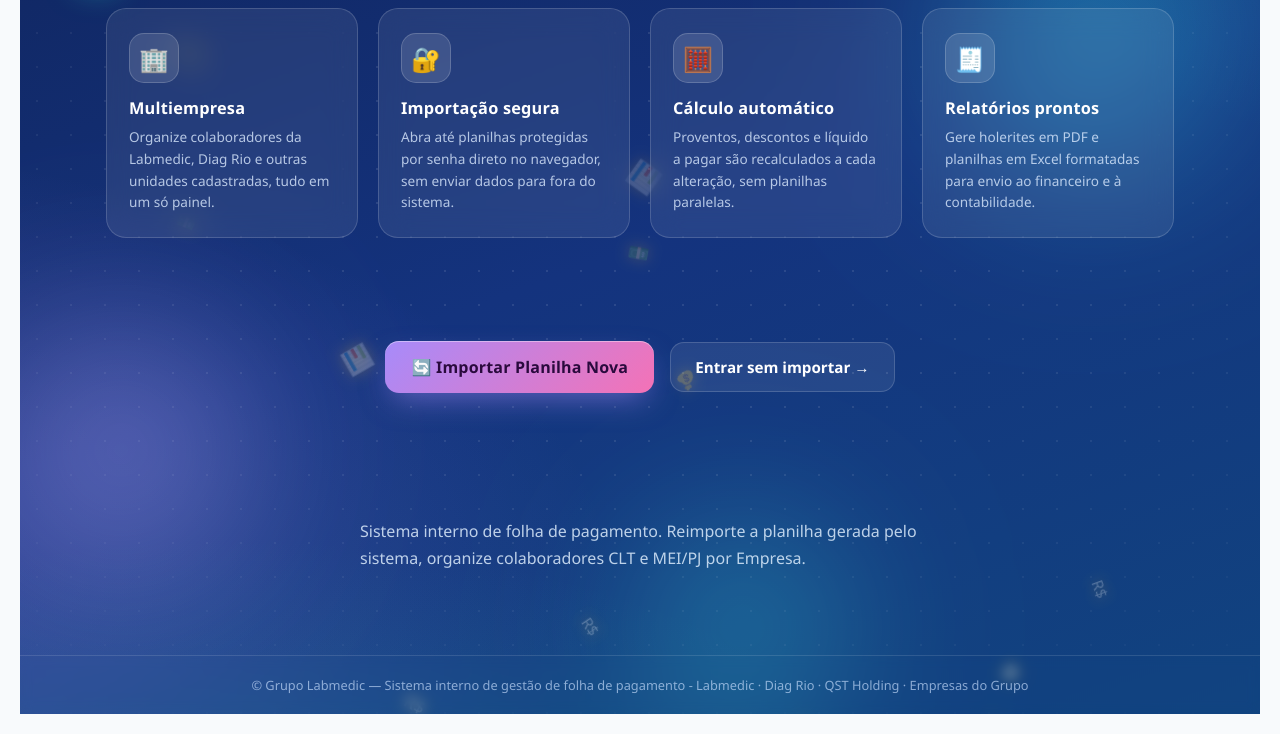
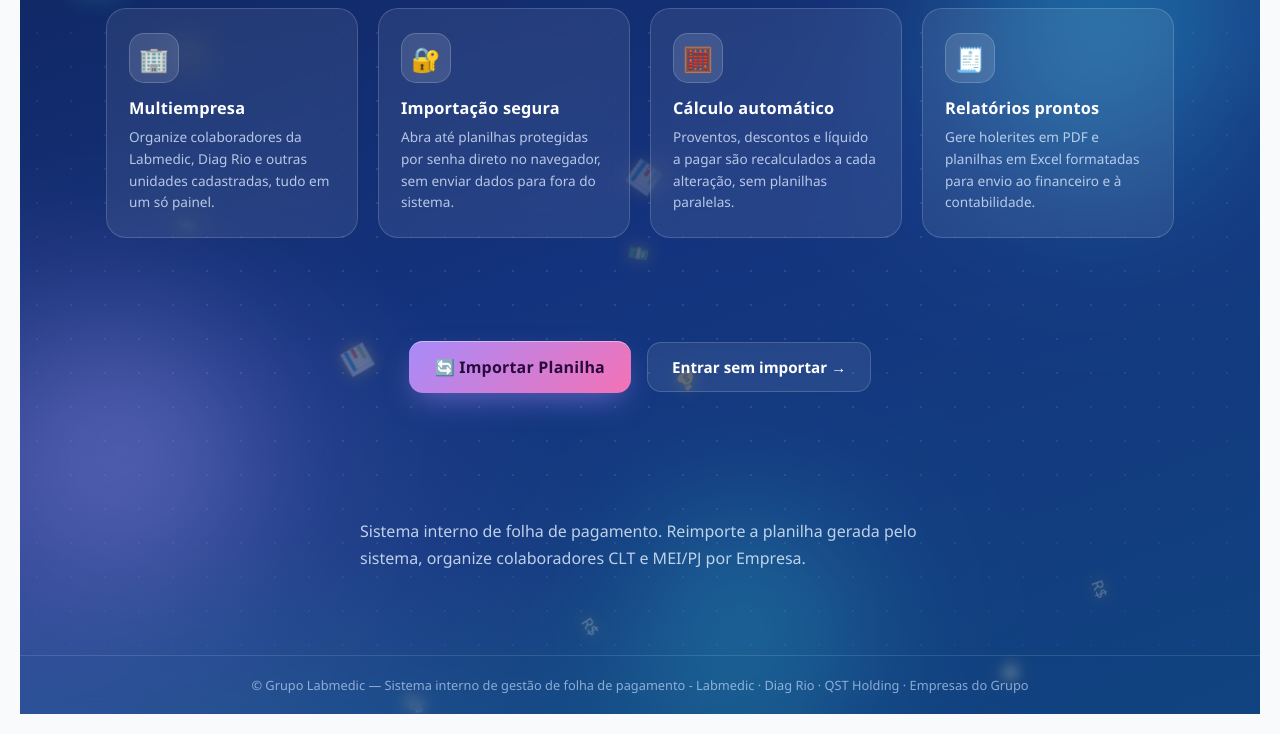
Before and after one commit to RobertsonSales/fopag, a plain HTML site: page index.html in a window 1280 px wide. Shown: the part 106-840 px from the top of the page. Drawn offline with nearby package versions, Linux system fonts and the light colour scheme.

Commit message:
Update index.html

```diff
--- a/index.html
+++ b/index.html
@@ -684,7 +684,7 @@
         </div>
 
         <div class="landing-actions landing-actions-top">
-            <button class="landing-cta cta-violet" onclick="irParaImportacaoSistema()">🔄 Importar Planilha Nova</button>
+            <button class="landing-cta cta-violet" onclick="irParaImportacaoSistema()">🔄 Importar Planilha</button>
             <button class="landing-cta-secondary" onclick="entrarSemImportar()">Entrar sem importar →</button>
         </div>
 
```
